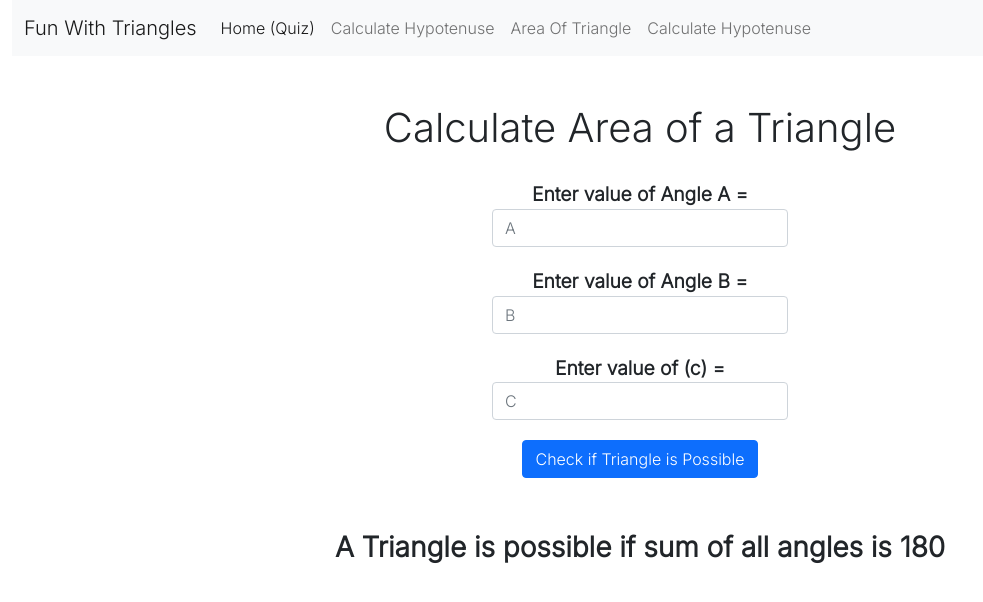
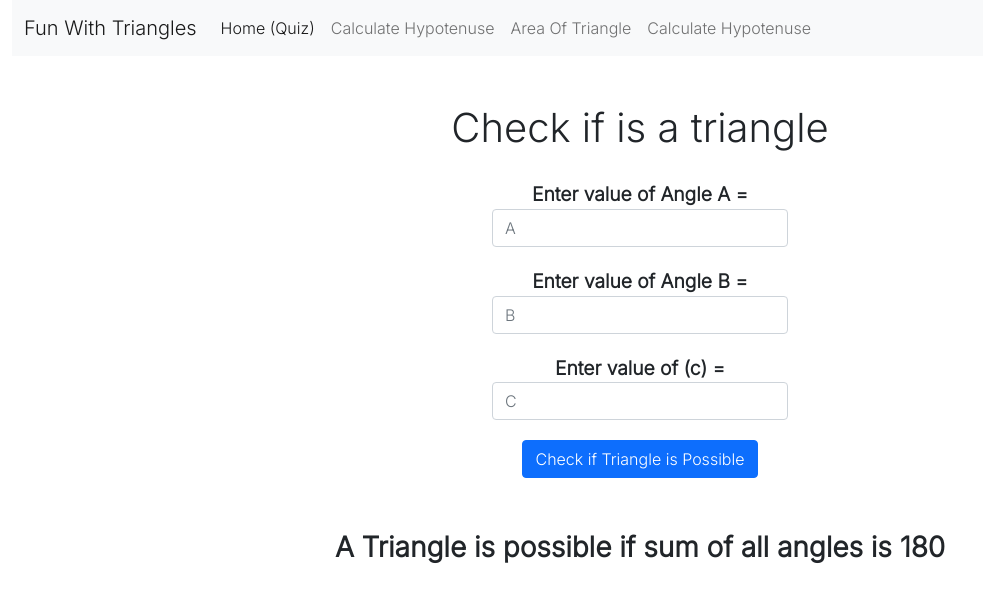
Before and after one commit to skiran252/neogmark12, a React (Create React App) app: page /isTriangle in a window 1280 px wide. Shown: the top 602 px of the page, without its empty margins (0-983 px from the left). Built offline with nearby package versions, Linux system fonts and the light colour scheme.

Commit message:
changed title

```diff
--- a/src/components/IsTriangle/IsTriangle.js
+++ b/src/components/IsTriangle/IsTriangle.js
@@ -20,7 +20,7 @@ export default function AreaOfTriangle() {
   return (
     <div className="d-flex justify-content-center">
       <div className="row">
-        <h1>Calculate Area of a Triangle</h1>
+        <h1>Check if is a triangle</h1>
         <div className="mx-auto col-md-3 col-xs-6">
           <div className="form-group">
             <label>Enter value of Angle A = </label>
```
